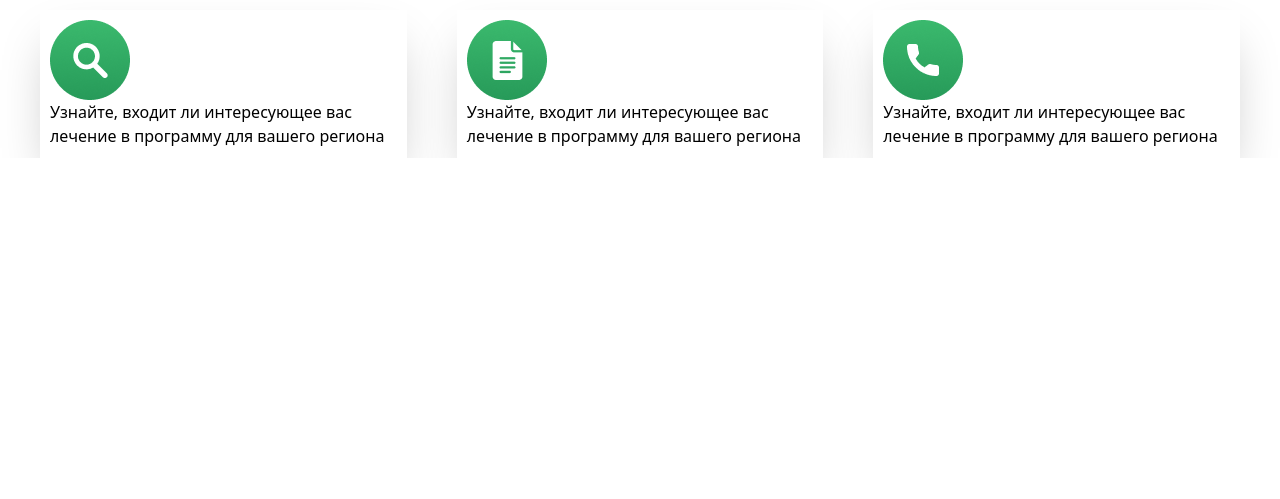
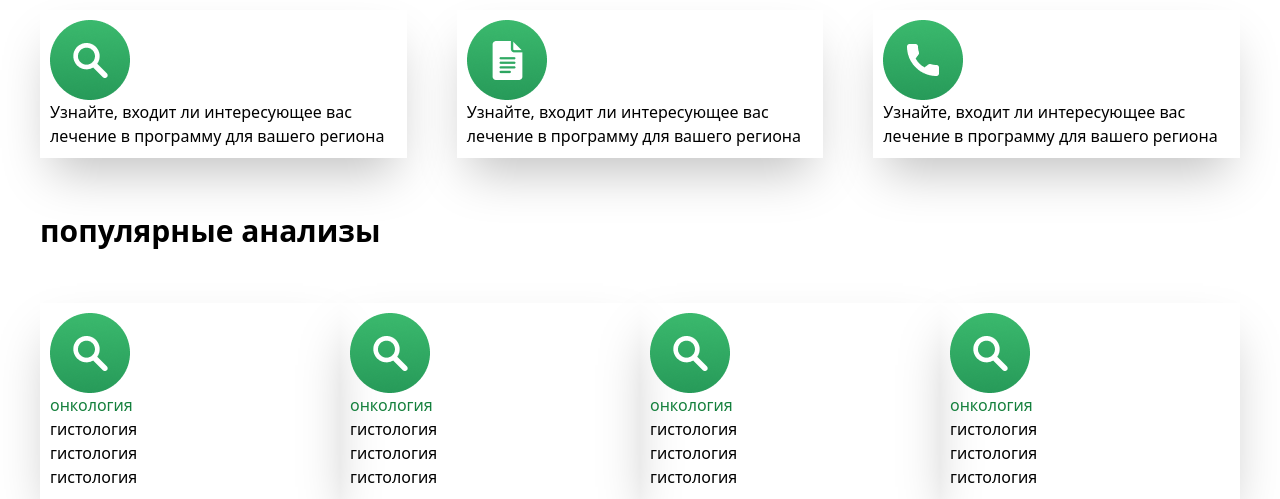
Before and after one commit to UmarovSino/repo, a website: page src/index.html in a window 1280 px wide. Shown: the part 702-1201 px from the top of the page. Before the commit the page ends 860 px from the top, so only its background shows below. Drawn offline with Linux system fonts and the light colour scheme.

Commit message:
section 6

```diff
--- a/src/index.html
+++ b/src/index.html
@@ -49,10 +49,11 @@
         <section class=" gap-[20px] lg:flex max-w-[1200px] m-auto">
 
             <div class="bg-green-500 lg:flex">
-                <aside >
+                <aside>
                     <article class="place-self-center ">
                         <h2 class="place-self-center p-[10px]"> Скидка -20% на МРТ</h2>
-                        <p class="place-self-center p-[10px]">Lorem ipsum dolor sit amet, consectetur adipiscing elit. Viverra amet dolor sed mi tincidunt
+                        <p class="place-self-center p-[10px]">Lorem ipsum dolor sit amet, consectetur adipiscing elit.
+                            Viverra amet dolor sed mi tincidunt
                             pharetra montes. Lorem ipsum dolor sit amet, consectetur adipiscing elit. Viverra amet dolor
                             sed mi tincidunt pharetra montes. </p>
                         <div class="p-[10px]">
@@ -67,10 +68,11 @@
                 </aside>
             </div>
             <div class="bg-blue-500 mt-[20px] lg:mt-[0] flex">
-                <aside >
+                <aside>
                     <article class="place-self-center ">
                         <h2 class="place-self-center p-[10px]"> Скидка -20% на МРТ</h2>
-                        <p class="place-self-center p-[10px]">Lorem ipsum dolor sit amet, consectetur adipiscing elit. Viverra amet dolor sed mi tincidunt
+                        <p class="place-self-center p-[10px]">Lorem ipsum dolor sit amet, consectetur adipiscing elit.
+                            Viverra amet dolor sed mi tincidunt
                             pharetra montes. Lorem ipsum dolor sit amet, consectetur adipiscing elit. Viverra amet dolor
                             sed mi tincidunt pharetra montes. </p>
                         <div class="p-[10px]">
@@ -85,7 +87,7 @@
                 </aside>
             </div>
         </section>
-        <h2  class="font-bold text-[30px] lg:max-w-[1200px] m-auto mt-[50px]">как получили лечение ?</h2>
+        <h2 class="font-bold text-[30px] lg:max-w-[1200px] m-auto mt-[50px]">как получили лечение ?</h2>
         <section class="gap-[50px] lg:flex max-w-[1200px] m-auto mt-[30px]">
             <article class="p-[10px] shadow-2xl">
                 <img src="./Frame 153.png" alt="">
@@ -100,6 +102,41 @@
                 <p>Узнайте, входит ли интересующее вас лечение в программу для вашего региона</p>
             </article>
         </section>
+        <h2 class="font-bold text-[30px] lg:max-w-[1200px] m-auto mt-[50px]">популярные анализы</h2>
+        <section class="lg:flex mt-[50px] max-w-[1200px] m-auto">
+            <article class="p-[10px] shadow-2xl  w-[200px] lg:w-[300px] place-self-center">
+                <img src="./Frame 153.png" alt="">
+                <p class="text-green-700
+                ">онкология</p>
+                <p>гистология</p>
+                <p>гистология</p>
+                <p>гистология</p>
+            </article>
+            <article class="p-[10px] shadow-2xl  w-[200px] lg:w-[300px] place-self-center">
+                <img src="./Frame 153.png" alt="">
+                <p class="text-green-700
+                ">онкология</p>
+                <p>гистология</p>
+                <p>гистология</p>
+                <p>гистология</p>
+            </article>
+            <article class="p-[10px] shadow-2xl w-[200px] lg:w-[300px] place-self-center">
+                <img src="./Frame 153.png" alt="">
+                <p class="text-green-700
+                ">онкология</p>
+                <p>гистология</p>
+                <p>гистология</p>
+                <p>гистология</p>
+            </article>
+            <article class="p-[10px] shadow-2xl w-[200px] lg:w-[300px] place-self-center">
+                <img src="./Frame 153.png" alt="">
+                <p class="text-green-700
+                ">онкология</p>
+                <p>гистология</p>
+                <p>гистология</p>
+                <p>гистология</p>
+            </article>
+        </section>
     </main>
 </body>
 
```
Also changed, not shown: src/output.css. Lines whose indentation alone changed are shown as unchanged.
